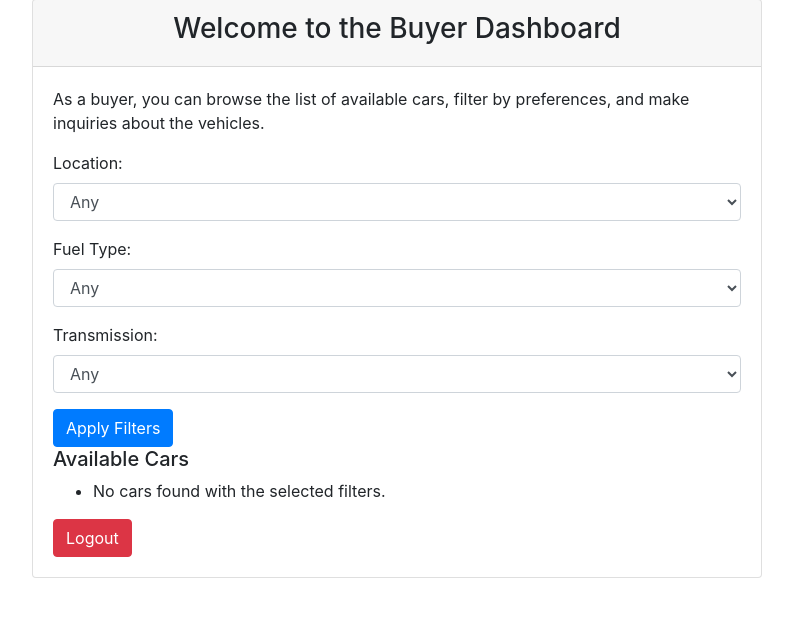
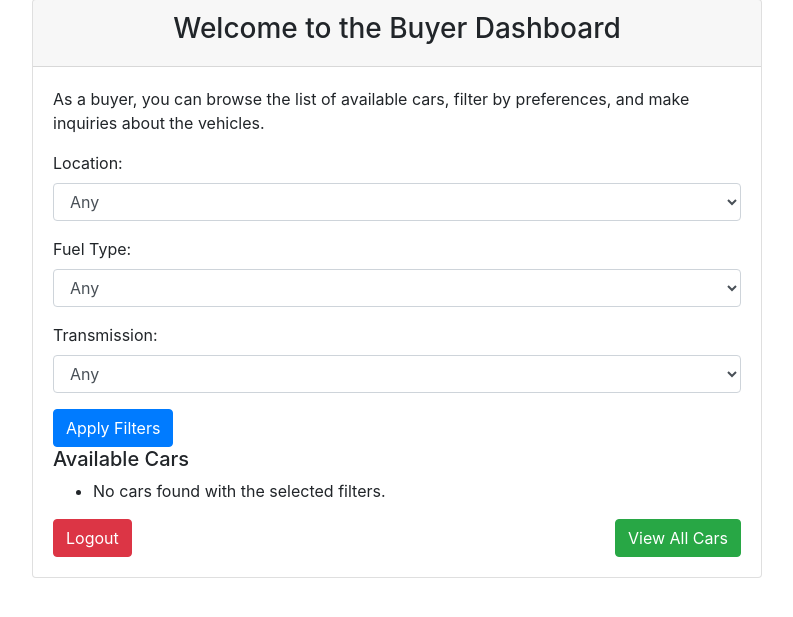
Before and after one commit to Piyush1716/Car-Recommendation, a Flask app: template templates/buyer_dashboard.html in a window 1280 px wide. Shown: the part 49-666 px from the top of the page, without its empty margins (243-1036 px from the left). Run offline with Flask 3, Linux system fonts and the light colour scheme; the template is opened without the code that fills it, so the values that code supplies are empty; some libraries are stand-ins or nearby versions.

Commit message:
view all button addded in byuer dash board

```diff
--- a/templates/buyer_dashboard.html
+++ b/templates/buyer_dashboard.html
@@ -60,7 +60,10 @@
                             {% endif %}
                         </ul>
 
-                        <a href="/logout" class="btn btn-danger">Logout</a>
+                        <div class="d-flex justify-content-between">
+                            <a href="/logout" class="btn btn-danger">Logout</a>
+                            <a href="/cars" class="btn btn-success">View All Cars</a>
+                        </div>
                     </div>
                 </div>
             </div>
--- a/templates/to do.txt
+++ b/templates/to do.txt
@@ -76,3 +76,6 @@ user database
 
 
 add 10 20 50 paginatoion option in car.html ot car route
+
+
+replace availble cars option from buyers dashboard then add most search cars in database.
```
